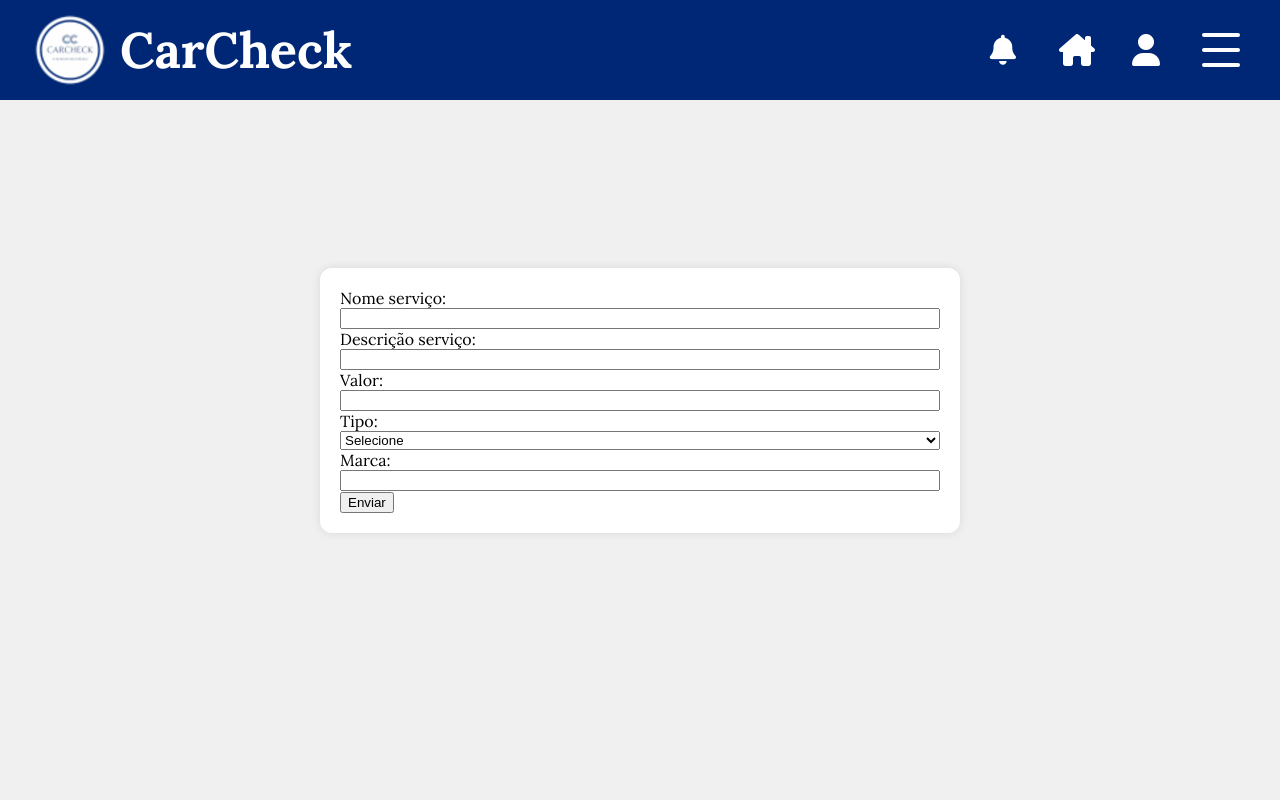
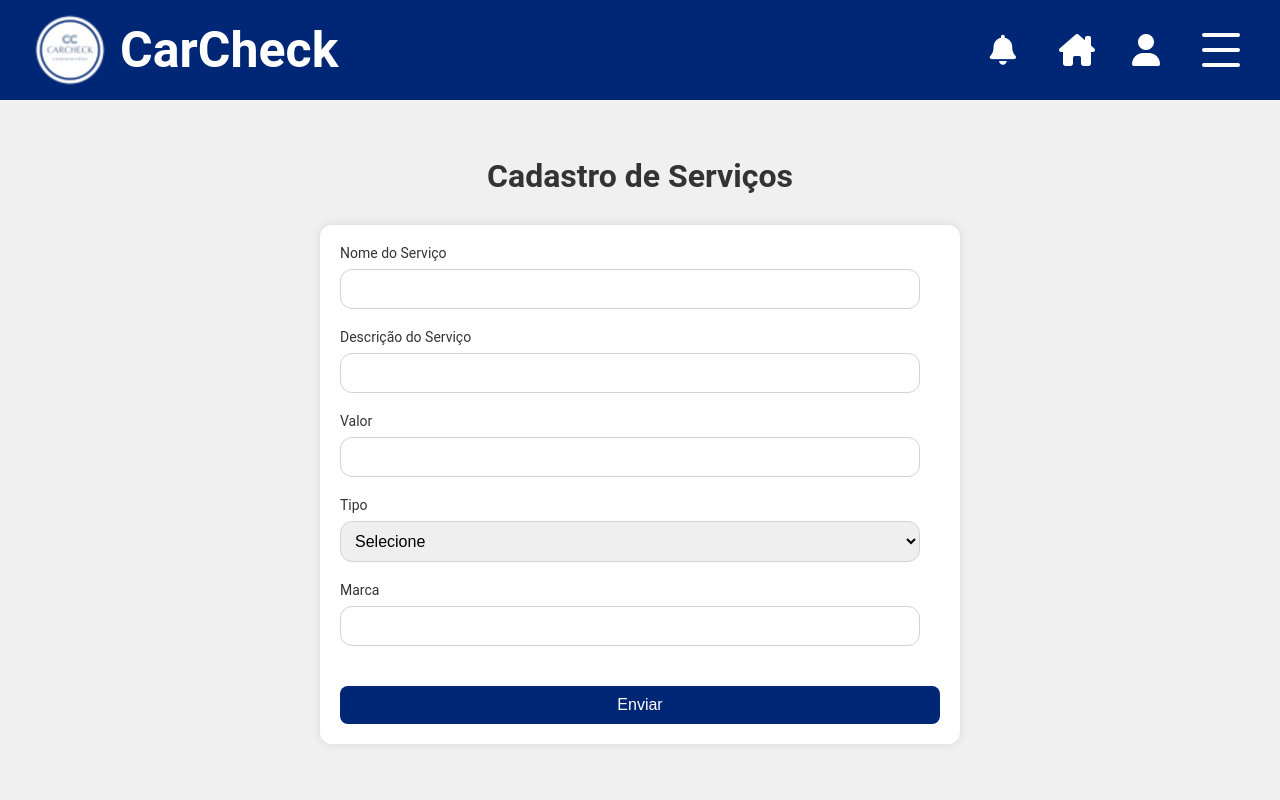
Before and after one commit to RenatoPablo/carcheck_antigo, a PHP site: page /pages/cadastrar-servico.php in a window 1280 px wide; the page is wider, and only the part inside the window is pictured. Run offline with PHP 8.4, Linux system fonts and the light colour scheme; the visitor is signed in with stand-in values (Sample User, id 1).

Commit message:
padronização cadastrar veiculo e cadastrar serviço,
criando o padrao formularios para reutilizar em paginas como cadastrar veiculo e cadastrar serviço.

```diff
--- a/css/cadastro-servico.css
+++ b/css/cadastro-servico.css
@@ -1,6 +1,10 @@
+
+
 
 /* Formulário responsivo */
 form {
+  display: grid;
+  grid-template-columns: repeat(1, 1fr);
   gap: 20px;
   max-width: 600px;
   width: 100%;
@@ -8,22 +12,5 @@ form {
   background-color: #ffffff;
   border-radius: 12px;
   box-shadow: 0px 0px 10px rgba(0, 0, 0, 0.1);
-    position: relative; /* Para garantir que elementos absolutos fiquem dentro do form */
+  position: relative; /* Adicionado para garantir que elementos absolutos fiquem dentro do form */
 }
-
-/* Ajuste para centralizar os itens */
-form div {
-  display: flex;
-  flex-direction: column;
-}
-
-/* Container para centralizar o formulário */
-.form-container {
-  display: flex;
-  justify-content: center;
-  align-items: center;
-  height: 100vh; /* Altura total da viewport */
-  background-color: #f0f0f0; /* Pode alterar o background se quiser */
-  margin: 0;
-
-}
--- /dev/null
+++ b/css/padraoformularios.css
@@ -0,0 +1,122 @@
+ /* Centralização do conteúdo principal */
+ body {
+  display: flex;
+  flex-direction: column;
+  align-items: center;
+  justify-content: flex-start;
+  min-height: 100vh;
+  margin: 0;
+  font-family: 'Roboto', sans-serif;
+  background-color: #f0f0f0;
+}
+
+ main {
+  display: flex;
+  flex-direction: column;
+  align-items: center;
+  justify-content: flex-start;
+  width: 100%;
+  padding-top: 50px;
+}
+
+/* Título centralizado acima do formulário */
+.titulo-formulario {
+    font-size: 2rem;
+    text-align: center;
+    margin-bottom: 30px;
+    color: #333;
+  }
+
+  /* Readicionado para posicionar corretamente a lista de sugestões */
+  .prop {
+    position: relative; /* Necessário para o posicionamento correto da lista */
+  }
+
+  /* Estilização dos labels e inputs */
+  label {
+    margin-bottom: 8px;
+    font-size: 14px;
+    color: #333;
+  }
+
+  .input {
+    padding: 10px;
+    font-size: 16px;
+    border: 1.5px solid lightgrey;
+    border-radius: 12px;
+    width: 100%;
+    box-sizing: border-box;
+    outline: none;
+    transition: border 0.3s ease;
+  }
+
+  .input:hover {
+    border-color: #888;
+  }
+  /* Ajuste de margens para melhorar o espaçamento */
+.input-container {
+  margin-bottom: 20px;
+}
+
+.input-container label {
+  margin-bottom: 8px;
+}
+
+  /* Botão de Enviar */
+  button[type="submit"] {
+    grid-column: 1 / span 2;
+    padding: 10px 0;
+    font-size: 16px;
+    color: white;
+    background-color: #002775;
+    border: none;
+    border-radius: 8px;
+    cursor: pointer;
+    transition: background-color 0.3s ease;
+  }
+
+  button[type="submit"]:hover {
+    background-color: #333;
+  }
+
+  /* Ajuste para centralizar os itens */
+  form div {
+   display: flex;
+   flex-direction: column;
+}
+
+  /* Estilos para lista de sugestões */
+  .suggestions {
+    max-height: 200px;
+    overflow-y: auto;
+    border: 1px solid #ddd;
+    background-color: white;
+    position: absolute;
+    z-index: 1000; /* Aumentado para garantir que fique acima de outros elementos */
+    width: 100%;
+    top: 100%;
+    left: 0;
+    box-sizing: border-box;
+    display: none; /* Inicialmente escondido */
+  }
+
+  .suggestions.visible {
+    display: block; /* Mostrar quando tiver sugestões */
+  }
+
+  .suggestions li {
+    padding: 10px;
+    cursor: pointer;
+    list-style: none;
+  }
+
+  .suggestions li:hover {
+    background-color: #f0f0f0;
+  }
+
+  /* Responsividade */
+  @media (max-width: 768px) {
+    form {
+        grid-template-columns: 1fr;
+    }
+  }
--- a/pages/cadastrar-cliente.php
+++ b/pages/cadastrar-cliente.php
@@ -15,6 +15,7 @@ else:
     <link rel="stylesheet" href="../css/cadastrar-cliente.css">
     <link rel="stylesheet" href="../css/popup-not.css">
     <link rel="stylesheet" href="../css/popup-cadastro.css">
+    <link rel="stylesheet" href="../css/padraoformularios.css">
     <script src="https://cdn.jsdelivr.net/npm/sweetalert2@11"></script>
     <title>Cadastro Cliente</title>
 </head>
--- a/pages/cadastrar-servico.php
+++ b/pages/cadastrar-servico.php
@@ -1,14 +1,12 @@
 <?php
     session_start();
-    // print_r($_SESSION);
     if(!isset($_SESSION) OR $_SESSION['logado'] != true):
-		header("location: ../config/sair.php");
-	else:
-
-    $permissao = $_SESSION['permissaoUsuario'];
+        header("location: ../config/sair.php");
+    else:
+        $permissao = $_SESSION['permissaoUsuario'];
 ?>
 <!DOCTYPE html>
-<html lang="pt-bt">
+<html lang="pt-br">
 <head>
     <meta charset="UTF-8">
     <meta name="viewport" content="width=device-width, initial-scale=1.0">
@@ -17,10 +15,11 @@
     <link href="../fontawesome/css/all.css" rel="stylesheet">
     <link rel="stylesheet" href="../css/popup-not.css">
     <link rel="stylesheet" href="../css/cadastro-servico.css">
+    <link rel="stylesheet" href="../css/padraoformularios.css">
 </head>
 <body>
+
     <header>
-
         <!-- Sidebar -->
         <div class="sidebar">
             <a href="../pages/cadastrar-funci.php">Cadastrar Funcionário</a>
@@ -29,25 +28,21 @@
         </div>
 
         <div class="container-header">
-
             <img src="../image/logo-carcheck.png" alt="Logo CarCheck" title="CarCheck">
             <h1>CarCheck</h1>
-
-
         </div>
 
         <div class="icons">
             <!-- Botão para mostrar a notificação -->
             <button onclick="showNotification()" class="icons-not">
-            <i class="fa-solid fa-bell fa-2xl" style="color: #ffffff;"></i></button>
+                <i class="fa-solid fa-bell fa-2xl" style="color: #ffffff;"></i>
+            </button>
 
             <!-- Popup de notificação -->
             <div id="notification" class="notification">
                 <span id="notification-text">Este é um alerta de notificação!</span>
                 <span class="close-btn" onclick="closeNotification()">&times;</span>
             </div>
-
-            <!-- <a href="pages/notificacao.html"><i class="fa-solid fa-bell fa-2xl" style="color: #ffffff;"></i></a> -->
 
             <?php if($permissao == 2 || $permissao == 3) : ?>
                 <a href="../pages/home-funci.php"><i class="fa-solid fa-house-chimney fa-2xl casa" style="color: #ffffff;"></i></a>
@@ -56,8 +51,10 @@
             <?php if($permissao == 1) : ?>
                 <a href="../pages/home-cliente.php"><i class="fa-solid fa-house-chimney fa-2xl casa" style="color: #ffffff;"></i></a>
             <?php endif; ?>
+
             <a href="../pages/perfil.php"><i class="fa-solid fa-user fa-2xl" style="color: #ffffff;"></i></a>
         </div>
+
         <input type="checkbox" id="checkbox" onclick="toggleSidebar()">
         <label for="checkbox" class="toggle">
             <div class="bar bar--top"></div>
@@ -66,40 +63,48 @@
         </label>
     </header>
 
-    <div class="form-container">
+    <main>
+        <h2 class="titulo-formulario">Cadastro de Serviços</h2>
         <form action="../config/processa-cadastro-servico.php" method="post">
+
             <div class="servicos">
-                <div>
-                    <label for="nome">Nome serviço:</label>
-                    <input type="text" name="nome" id="nome">
+                <div class="input-container">
+                    <label for="nome">Nome do Serviço</label>
+                    <input type="text" name="nome" id="nome" class="input">
                 </div>
-                <div>
-                    <label for="descr">Descrição serviço:</label>
-                    <input type="text" name="descr" id="descr">
+
+                <div class="input-container">
+                    <label for="descr">Descrição do Serviço</label>
+                    <input type="text" name="descr" id="descr" class="input">
                 </div>
-                <div>
-                    <label for="valor">Valor:</label>
-                    <input type="number" name="valor" id="valor">
+
+                <div class="input-container">
+                    <label for="valor">Valor</label>
+                    <input type="number" name="valor" id="valor" class="input">
                 </div>
-                <div>
-                    <label for="tipo">Tipo: </label>
-                    <select name="tipo" id="tipo">
+
+                <div class="input-container">
+                    <label for="tipo">Tipo</label>
+                    <select name="tipo" id="tipo" class="input">
                         <option selected="">Selecione</option>
                         <option value="1">Serviço</option>
                         <option value="2">Peças</option>
                     </select>
                 </div>
-                <div>
-                    <label for="marca">Marca: </label>
-                    <input type="text" id="marca" name="marca">
+
+                <div class="input-container">
+                    <label for="marca">Marca</label>
+                    <input type="text" id="marca" name="marca" class="input">
                 </div>
             </div>
-            <button type="submit">Enviar</button>
+
+            <button type="submit" class="botao-submit">Enviar</button>
         </form>
-    </div>
+    </main>
 
     <script src="../js/script.js"></script>
     <script src="../js/popup-not.js"></script>
+
 </body>
 </html>
-<?php endif ?>
+<?php endif; ?>
```
Also changed, not shown: css/cadastrar-cliente.css (+1 -61 lines), css/cadastrar-veiculo.css (+0 -112 lines), pages/cadastrar-veiculo.php (+8 -5 lines). Lines whose indentation alone changed are shown as unchanged.
